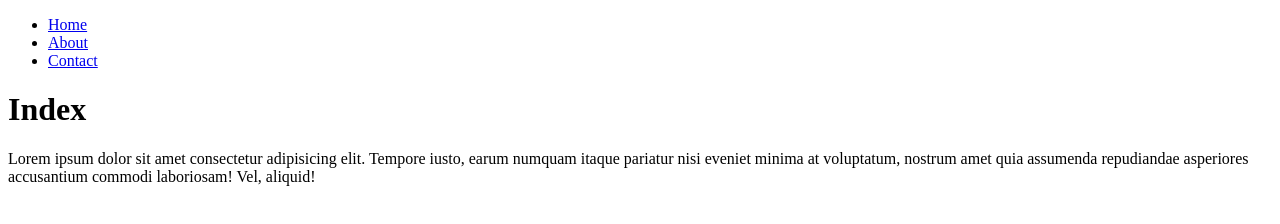
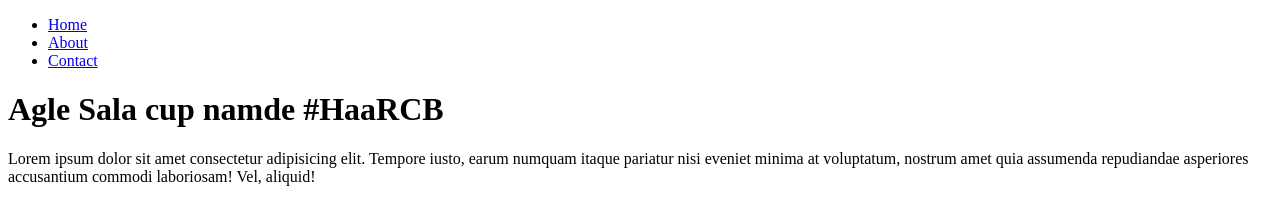
Before and after one commit to Sachin182000/httpServer, a plain HTML site: page pages/index.html in a window 1280 px wide. Drawn offline with Linux system fonts and the light colour scheme.

Commit message:
Changes in index.html  committtttttttttttt

```diff
--- a/pages/index.html
+++ b/pages/index.html
@@ -13,7 +13,7 @@
         <li><a href="/about">About</a></li>
         <li><a href="contact">Contact</a></li>
     </ul>
-    <h1>Index</h1>
+    <h1>Agle Sala cup namde   #HaaRCB</h1>
     <p> Lorem ipsum dolor sit amet consectetur adipisicing elit. Tempore iusto, earum numquam itaque pariatur nisi
         eveniet minima at voluptatum, nostrum amet quia assumenda repudiandae asperiores accusantium commodi laboriosam!
         Vel, aliquid!</p>
```
